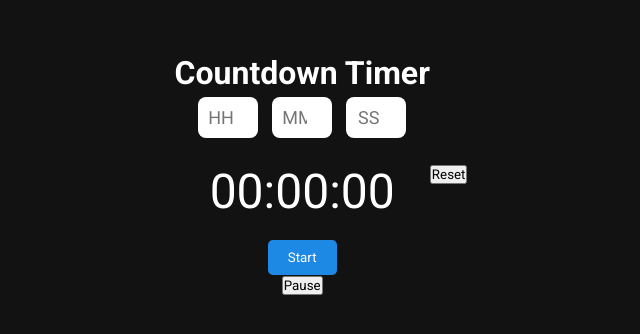
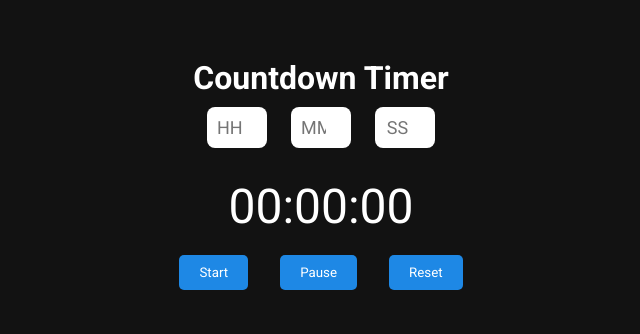
Before and after one commit to ayushporwal01/JavaScript-Mastery, a plain HTML site: page Countdown Timer/index.html in a window 1280 px wide. Shown: the part 226-560 px from the top of the page, without its empty margins (319-959 px from the left). Drawn offline with Linux system fonts and the light colour scheme.

Commit message:
Initial Commit

```diff
--- a/Countdown Timer/index.html
+++ b/Countdown Timer/index.html
@@ -18,9 +18,9 @@
 
         <div class="display" id="timer">00:00:00</div>
         <div class="buttons">
-        <button id="start">Start</div>
-        <button id="pause">Pause</div>
-        <button id="reset">Reset</div>
+            <button id="start">Start</button>
+            <button id="pause">Pause</button>
+            <button id="reset">Reset</button>
         </div>
         </div>
     </body>
--- a/Countdown Timer/style.css
+++ b/Countdown Timer/style.css
@@ -24,7 +24,7 @@ body {
   width: 60px;
   padding: 10px;
   font-size: 18px;
-  margin: 5px;
+  margin: 10px;
   text-align: center;
   border: none;
   border-radius: 8px;
```
Lines whose indentation alone changed are shown as unchanged.
